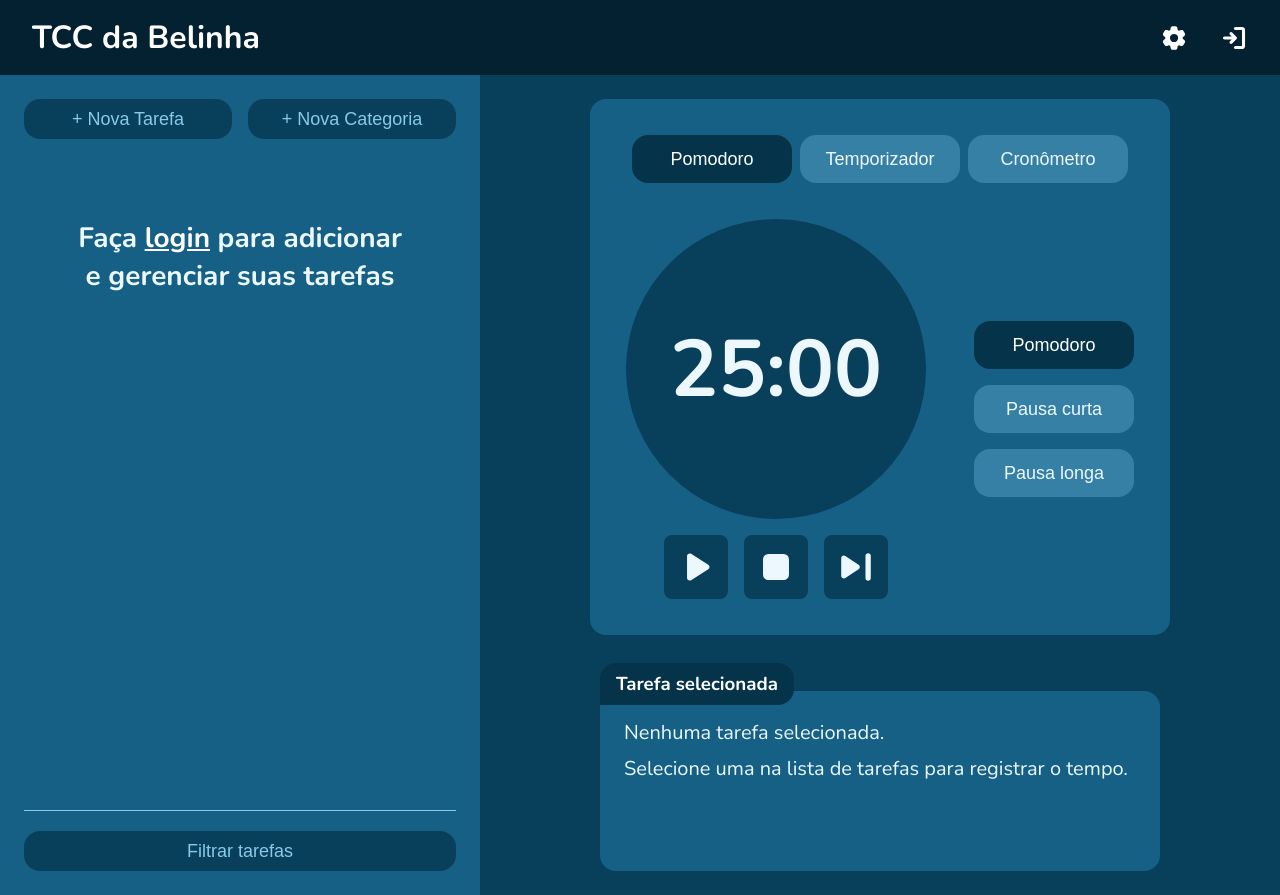
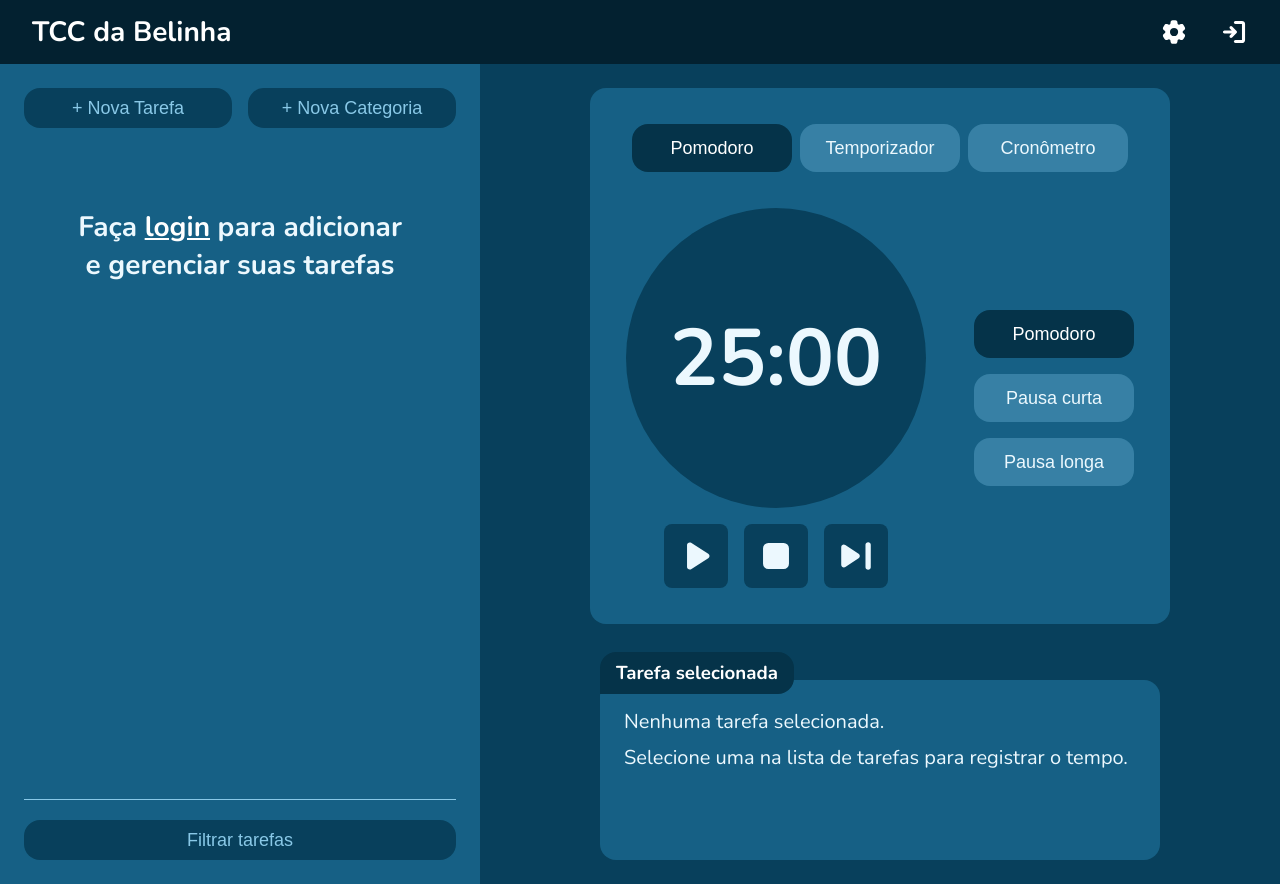
Before and after one commit to isapirola/tcc-frontend, a React (Vite) app: page / in a window 1280 px wide. Built offline with nearby package versions, Linux system fonts and the light colour scheme; no server answers.

Commit message:
decrease header size

```diff
--- a/src/components/Header/Header.module.css
+++ b/src/components/Header/Header.module.css
@@ -3,11 +3,11 @@
   width: auto;
   justify-content: space-between;
   align-items: center;
-  padding: 16px 32px;
+  padding: 12px 32px;
   background-color: var(--a8);
 }
 .headerLogo {
-  font-size: 32px;
+  font-size: 28px;
   font-weight: bold;
   color: var(--w);
 }
```
